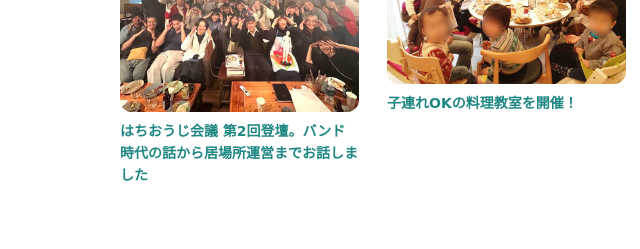
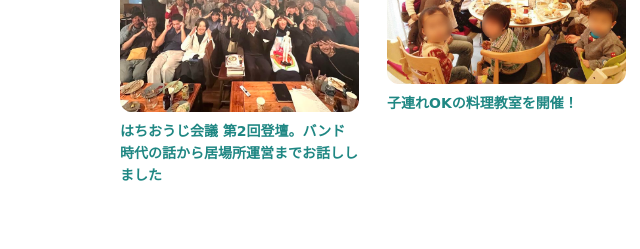
Before and after one commit to aoiyumi802/aoiyumi802.github.io, a plain HTML site: page index.html in a window 1280 px wide. Shown: the part 1640-1889 px from the top of the page, 0-640 px from the left. Drawn offline with Linux system fonts and the light colour scheme; a web font is replaced by a local one.

Commit message:
Update index.html

```diff
--- a/index.html
+++ b/index.html
@@ -324,7 +324,7 @@
           <p>ポリスターレコードからメジャーデビュー（ドラム・ボーカル）。30代は料理人としてジョエル・ロブション等で働きました。</p>
           <figure class="snap">
             <img src="img/band.jpg" alt="はちおうじ会議で話す様子" loading="lazy">
-            <figcaption>はちおうじ会議 第2回登壇。バンド時代の話から居場所運営までお話しました</figcaption>
+            <figcaption>はちおうじ会議 第2回登壇。バンド時代の話から居場所運営までお話ししました</figcaption>
           </figure>
         </li>
         <li class="step">
```
